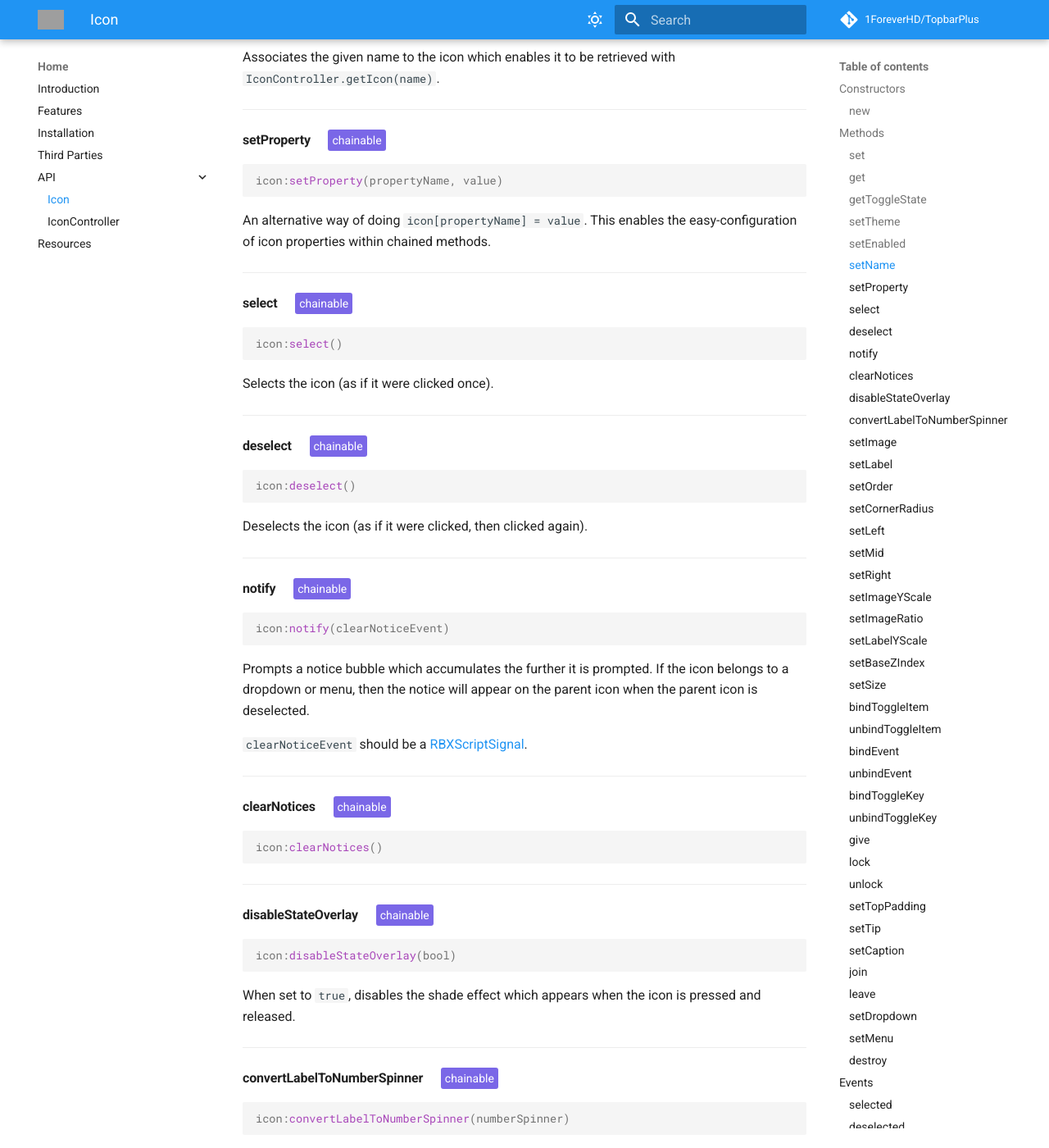
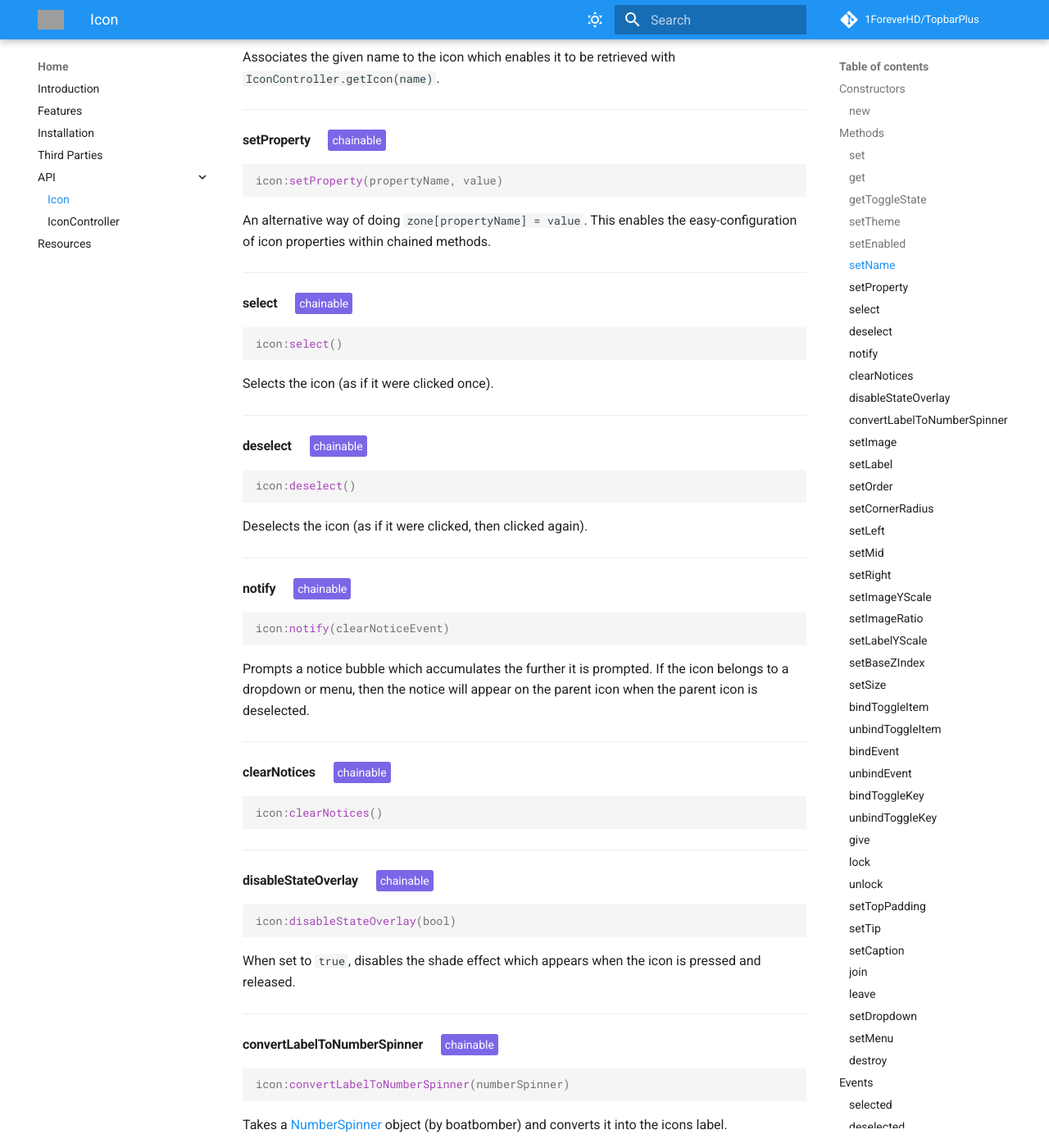
Before and after one commit to 1ForeverHD/TopbarPlus, an MkDocs documentation site: the page built from docs/api/icon.md, in a window 1280 px wide and 1400 px high, scrolled down 1504 px. Shown: the whole window at 82% size. Built offline with MkDocs 1.6.1 and Material for MkDocs 9.7.7, drawn with Linux system fonts in a browser that asks for light colours; comment, search, counter and statistics services are not loaded; grey boxes are pictures that could not be loaded.

Commit message:
4bc412b5f98b5d7f6b6d4263eff6ba8f110b2ec9

````diff
--- a/docs/api/icon.md
+++ b/docs/api/icon.md
@@ -66,7 +66,7 @@ Associates the given name to the icon which enables it to be retrieved with ``Ic
 ```lua
 icon:setProperty(propertyName, value)
 ```
-An alternative way of doing ``icon[propertyName] = value``. This enables the easy-configuration of icon properties within chained methods.
+An alternative way of doing ``zone[propertyName] = value``. This enables the easy-configuration of icon properties within chained methods.
 
 ----
 #### select
@@ -91,8 +91,6 @@ Deselects the icon (as if it were clicked, then clicked again).
 icon:notify(clearNoticeEvent)
 ```
 Prompts a notice bubble which accumulates the further it is prompted. If the icon belongs to a dropdown or menu, then the notice will appear on the parent icon when the parent icon is deselected.
-
-`clearNoticeEvent` should be a [RBXScriptSignal](https://create.roblox.com/docs/reference/engine/datatypes/RBXScriptSignal).
 
 ----
 #### clearNotices
````
